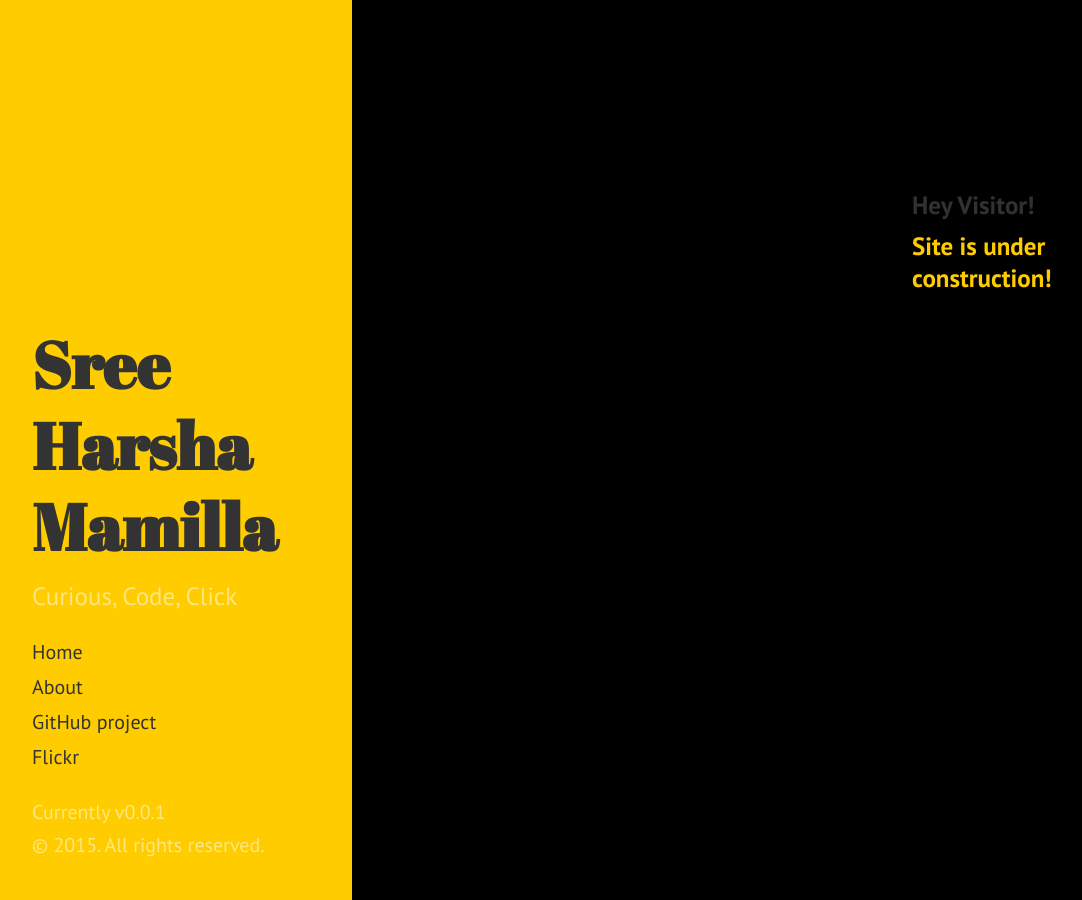
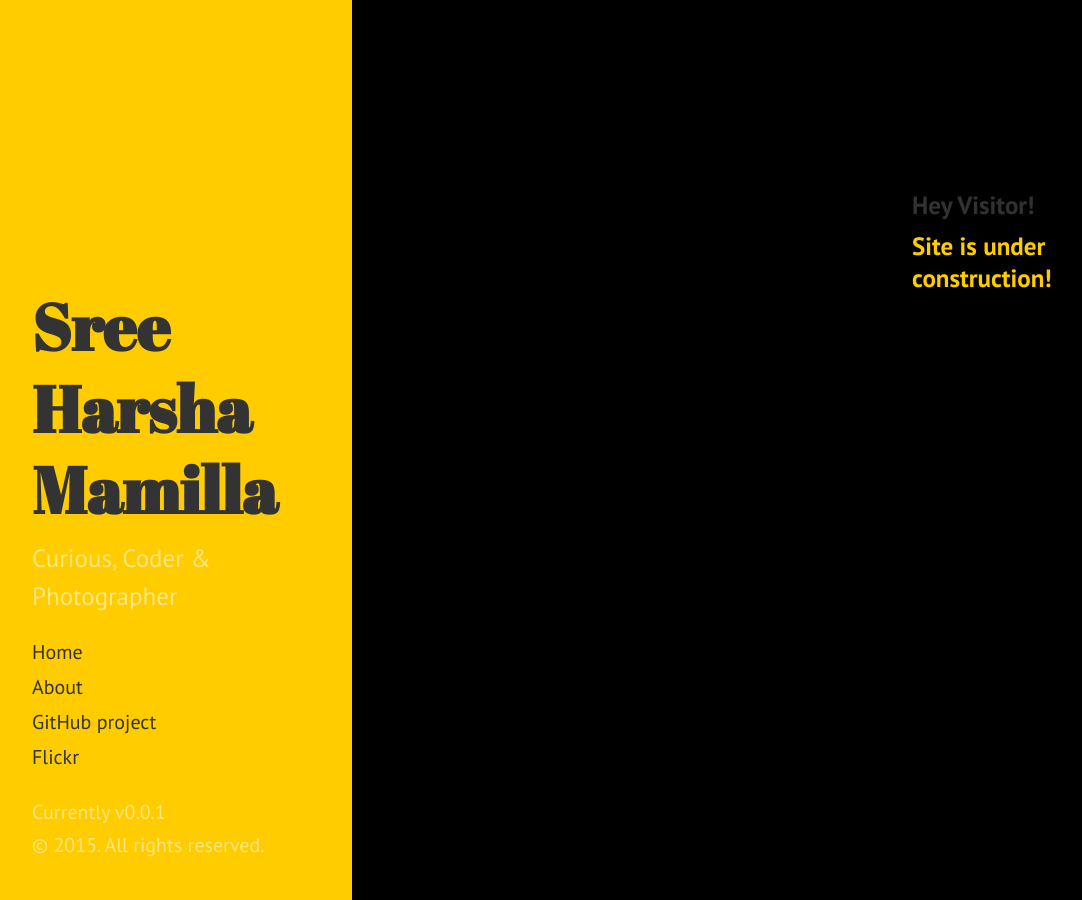
Before and after one commit to mavharsha/mavharsha.github.io, a Jekyll site: the page built from index.html, in a window 1280 px wide. Shown: the whole page, without its empty margins (8-1090 px from the left). Built offline with Jekyll 4.4.1, drawn with Linux system fonts in a browser that asks for light colours.

Commit message:
Edited config.yaml

```diff
--- a/_config.yml
+++ b/_config.yml
@@ -1,12 +1,13 @@
 # Site settings
 title: Sree Harsha Mamilla
 url: https://mavharsha.github.io
-description: " Curious, Code, Click "
-github: https://github.com/mavharsha
-flickr: https://secure.flickr.com/photos/76302043@N07/
+description: " Curious, Coder & Photographer "
 
 
 # Build settings
 markdown: kramdown
 permalink: pretty
 version: 0.0.1
+
+github: https://github.com/mavharsha
+flickr: https://secure.flickr.com/photos/76302043@N07/
```
